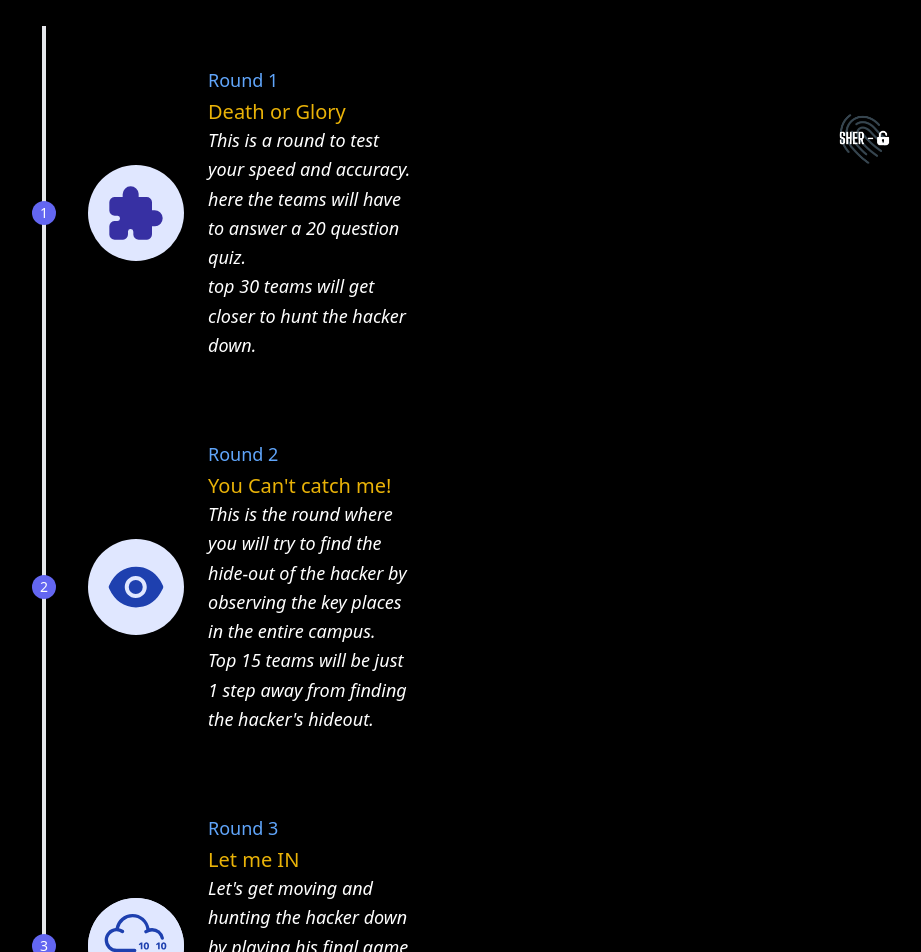
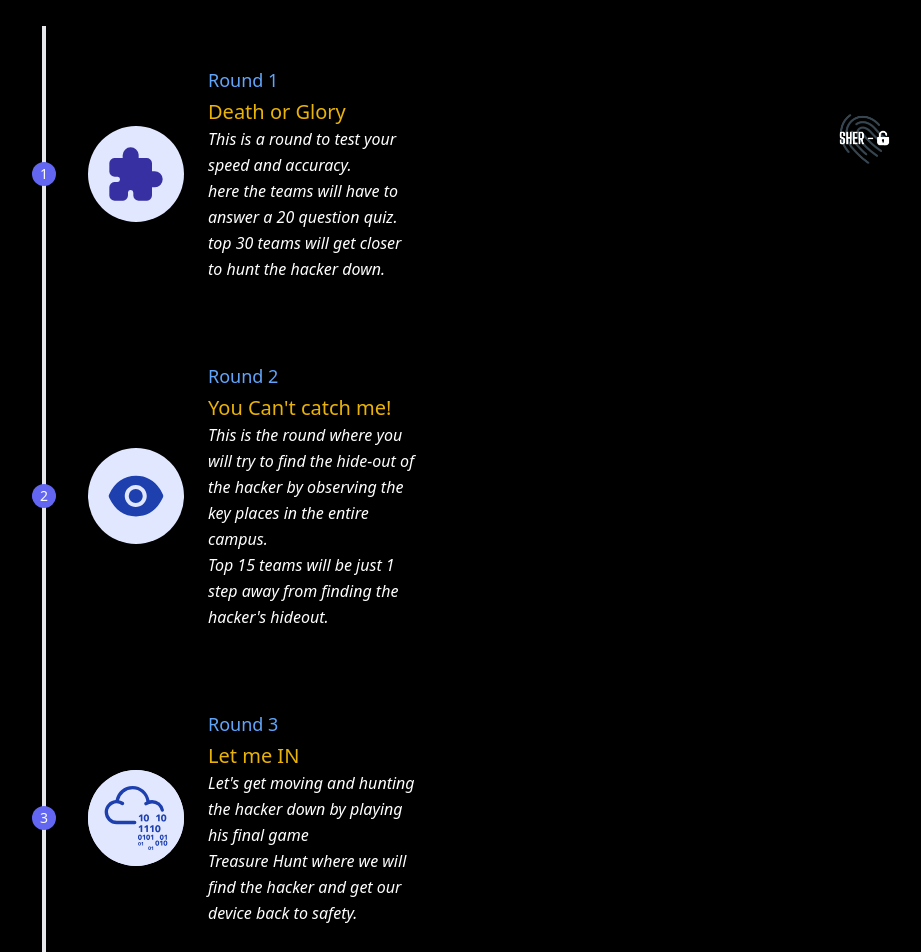
Before and after one commit to AryaK-31/sherlock, a Next.js app: page / in a window 1280 px wide. Shown: the part 1280-2232 px from the top of the page, without its empty margins (96-1017 px from the left). Built offline with nearby package versions, Linux system fonts and the light colour scheme.

Commit message:
breakpoint added

```diff
--- a/components/Steps.tsx
+++ b/components/Steps.tsx
@@ -11,7 +11,7 @@ export default function Steps() {
         <section id="steps" className=" text-white body-font bg-black mx-auto">
             <h2 className='py-20 text-5xl text-white text-center underline underline-offset-8 decoration-blue-400'>Flow Of Event</h2>
             <div className='lg:grid lg:grid-cols-2'>
-                <div className="container py-20 lg:px-38 px-8 mx-auto flex flex-wrap">
+                <div className="container py-20 lg:px-34 px-8 mx-auto flex flex-wrap">
                     <div className="flex relative pt-10 pb-20 sm:items-center md:w-2/3 mx-auto">
                         <div className="h-full w-6 absolute inset-0 flex items-center justify-center">
                             <div className="h-full w-1 bg-gray-200 pointer-events-none"></div>
@@ -24,7 +24,7 @@ export default function Steps() {
                             <div className="flex-grow sm:pl-6 mt-6 sm:mt-0">
                                 <h2 className="title-font text-blue-400 mb-1 text-lg">Round 1</h2>
                                 <h3 className='text-xl font-medium text-yellow-500'>Death or Glory </h3>
-                                <p className="leading-relaxed italic text-lg">
+                                <p className="leading-relaxed italic">
                                     <ul>
                                         <li>This is a round to test your speed and accuracy.</li>
                                         <li>here the teams will have to answer a 20 question quiz.</li>
@@ -46,7 +46,7 @@ export default function Steps() {
                             <div className="flex-grow sm:pl-6 mt-6 sm:mt-0">
                                 <h2 className="title-font text-blue-400 mb-1 text-lg">Round 2</h2>
                                 <h3 className='font-medium text-xl text-yellow-500'>You Can&#39;t catch me! </h3>
-                                <p className="leading-relaxed italic text-lg">
+                                <p className="leading-relaxed italic">
                                     <ul>
                                         <li>This is the round where you will try to find the hide-out of the hacker by observing the key places in the entire campus.</li>
                                         <li>Top 15 teams will be just 1 step away from finding the hacker&#39;s hideout.</li>
@@ -72,7 +72,7 @@ export default function Steps() {
                             <div className="flex-grow sm:pl-6 mt-6 sm:mt-0">
                                 <h2 className="title-font text-blue-400 mb-1 text-lg">Round 3</h2>
                                 <h3 className='text-xl font-medium text-yellow-500'>Let me IN </h3>
-                                <p className="leading-relaxed italic text-lg">
+                                <p className="leading-relaxed italic">
                                     <ul>
                                         <li>Let&#39;s get moving and hunting the hacker down by playing his final game</li>
                                         <li>Treasure Hunt where we will find the hacker and get our device back to safety.</li>
```
